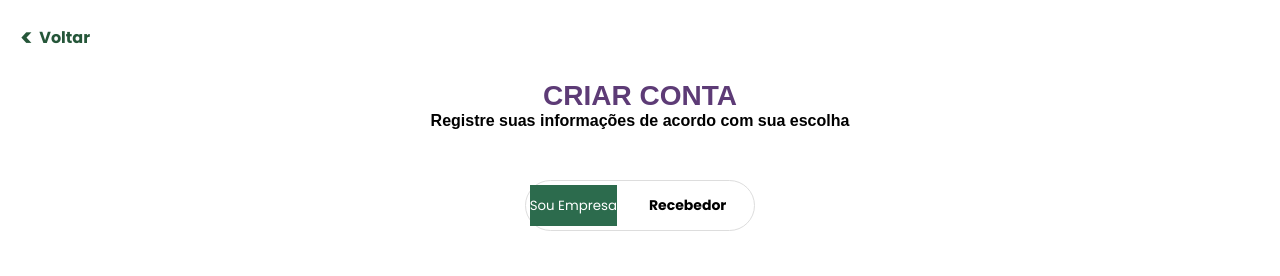
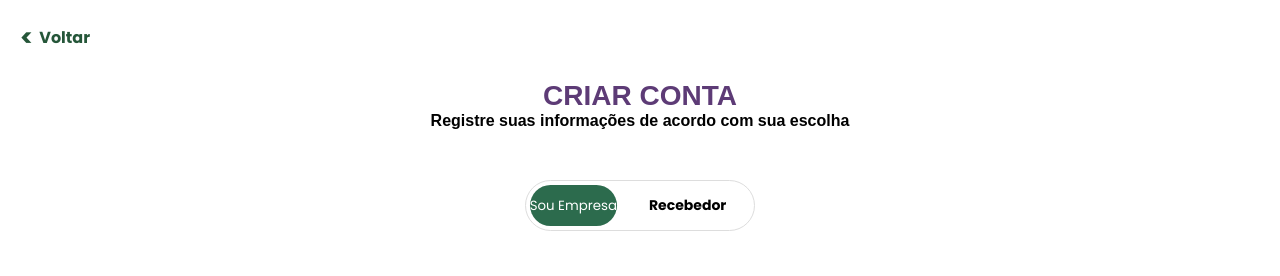
Before and after one commit to DharamLOL/AgroTech, a React (Vite) app: page /cadastro in a window 1280 px wide. Shown: the top 276 px of the page. Built offline with nearby package versions, Linux system fonts and the light colour scheme.

Commit message:
botão arredondado

```diff
--- a/src/css/Cadastro.module.css
+++ b/src/css/Cadastro.module.css
@@ -74,6 +74,7 @@
 .toggleButtonActive {
   background-color: #2c6b4d;
   color: #fff;
+  border-radius: 999px;
 }
 
 /* Formulário principal */
```
